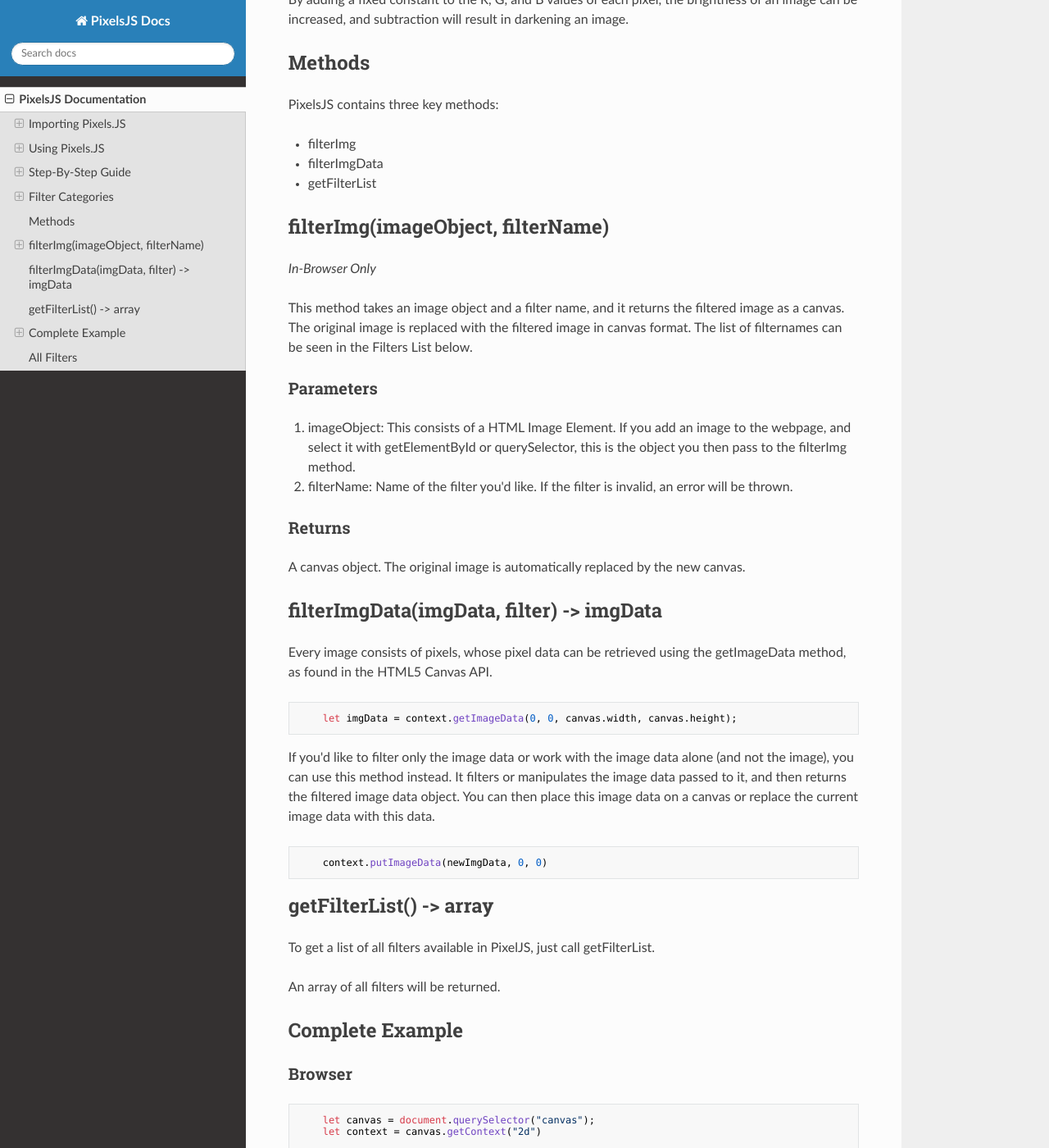
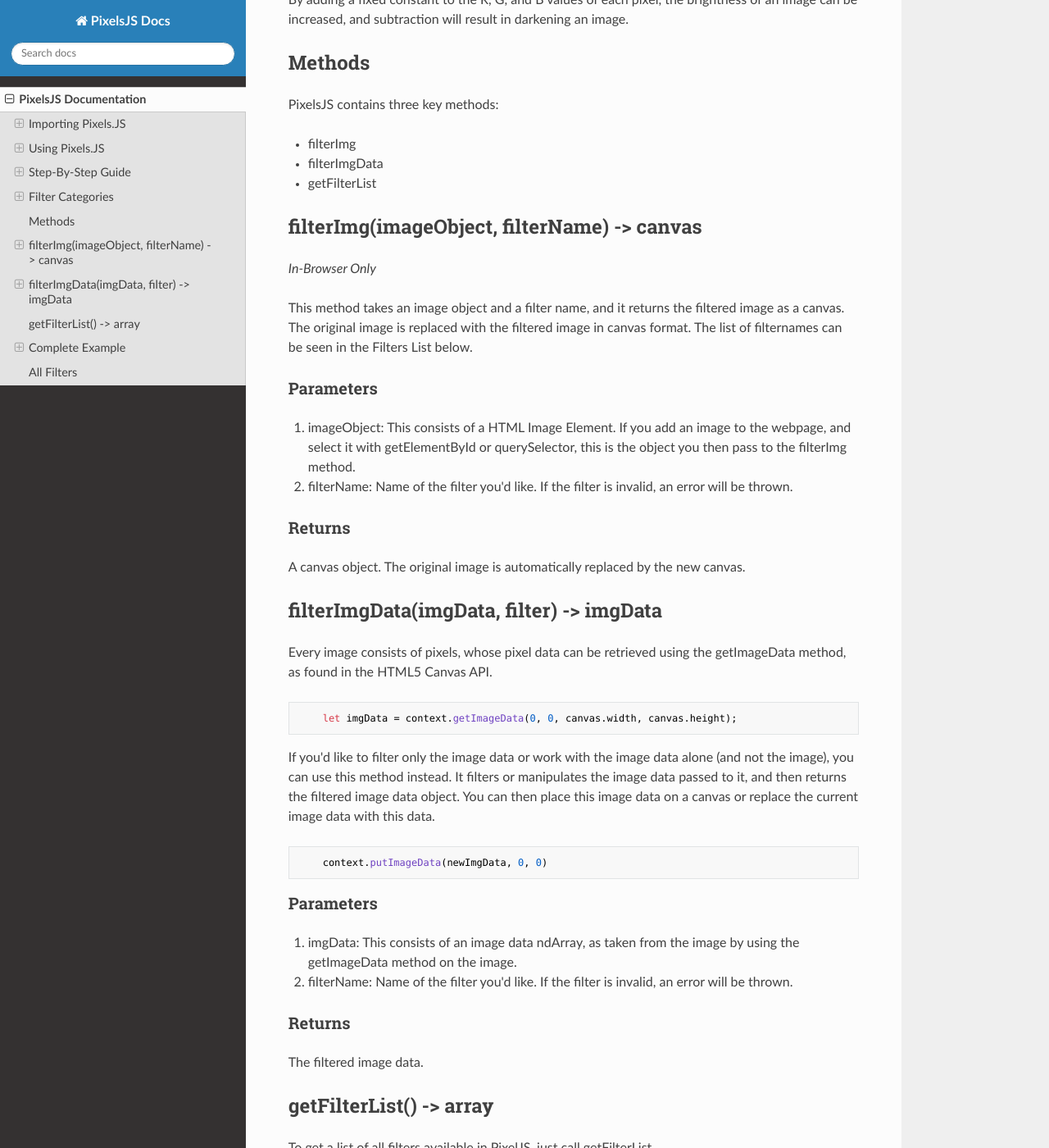
Before and after one commit to silvia-odwyer/pixels.js, an MkDocs documentation site: the page built from mkdocs/index.md, in a window 1280 px wide and 1400 px high, scrolled down 3010 px. Shown: the whole window at 82% size. Built offline with MkDocs 1.6.1, drawn with Linux system fonts in a browser that asks for light colours; nearby versions of some CDN libraries.

Commit message:
Parameters and return type now added for second method in the documentation.

````diff
--- a/mkdocs/index.md
+++ b/mkdocs/index.md
@@ -119,7 +119,7 @@
 
 - getFilterList
 
-## filterImg(imageObject, filterName)
+## filterImg(imageObject, filterName) -> canvas
 *In-Browser Only*
 
 This method takes an image object and a filter name, and it returns the filtered image as a canvas.
@@ -147,6 +147,13 @@
 ```javascript
     context.putImageData(newImgData, 0, 0)
 ```
+
+### Parameters
+1. imgData: This consists of an image data ndArray, as taken from the image by using the getImageData method on the image.
+2. filterName: Name of the filter you'd like. If the filter is invalid, an error will be thrown.
+
+### Returns
+The filtered image data.
 
 ## getFilterList() -> array
 To get a list of all filters available in PixelJS, just call getFilterList.
````
